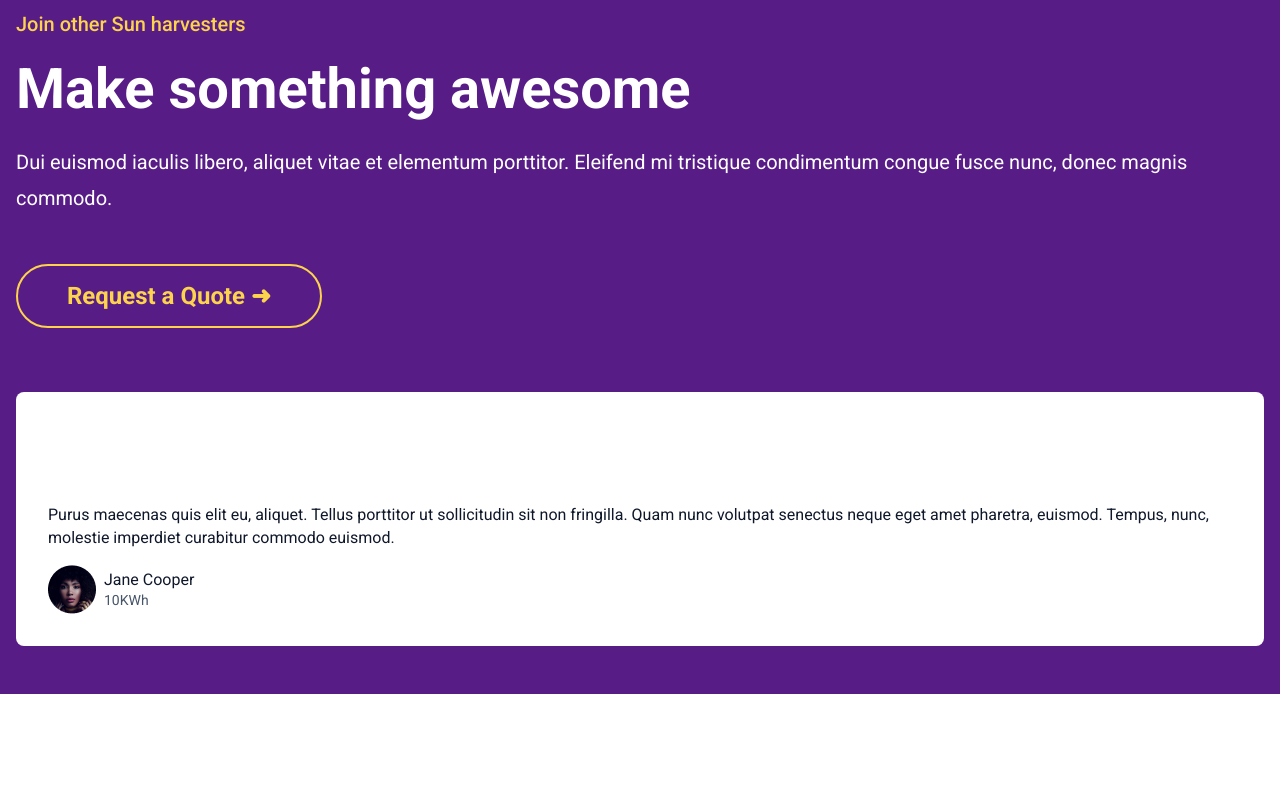
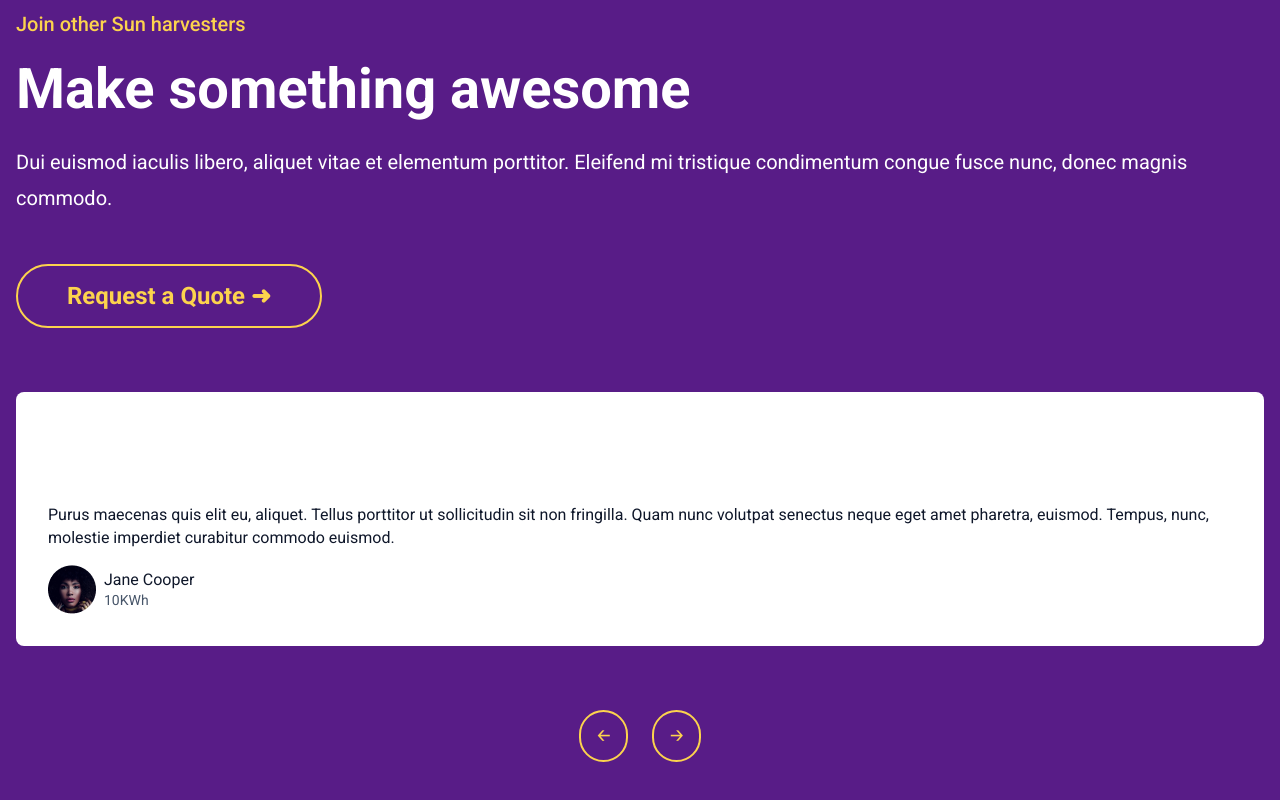
Before and after one commit to jooluisrm/buzzvel-fe, a Next.js app: page / in a window 1280 px wide. Shown: the part 3506-4306 px from the top of the page. Before the commit the page ends 4200 px from the top, so only its background shows below. Built offline with nearby package versions, Linux system fonts and the light colour scheme.

Commit message:
section5 feita

```diff
--- /dev/null
+++ b/src/components/reciclagem/SetaButton.tsx
@@ -0,0 +1,11 @@
+type Props = {
+    seta: "🡠" | "🡢";
+}
+
+export const SetaButton = ({ seta }: Props) => {
+    return (
+        <button className="font-bold bg-transparent text-[#FCD34D] border-[2px] border-[#FCD34D] py-[12px] px-[16px] rounded-full hover:bg-[#FCD34D] hover:text-[#581C87] transition-all">
+            {seta}
+        </button>
+    );
+}
--- a/src/components/section5/Section5.tsx
+++ b/src/components/section5/Section5.tsx
@@ -1,5 +1,6 @@
 import { Button } from "../reciclagem/Button";
 import { Mensagem } from "../reciclagem/Mensagem";
+import { SetaButton } from "../reciclagem/SetaButton";
 import { TitleSection } from "../reciclagem/TitleSection";
 
 export const Section5 = () => {
@@ -14,8 +15,12 @@ export const Section5 = () => {
                 <Button text="Request a Quote" color="#FCD34D" />
             </div>
 
-            <div>
+            <div className="flex flex-col items-center">
                 <Mensagem />
+                <div className="flex gap-6 mt-16">
+                    <SetaButton seta="🡠" />
+                    <SetaButton seta="🡢" />
+                </div>
             </div>
         </section>
     );
```
